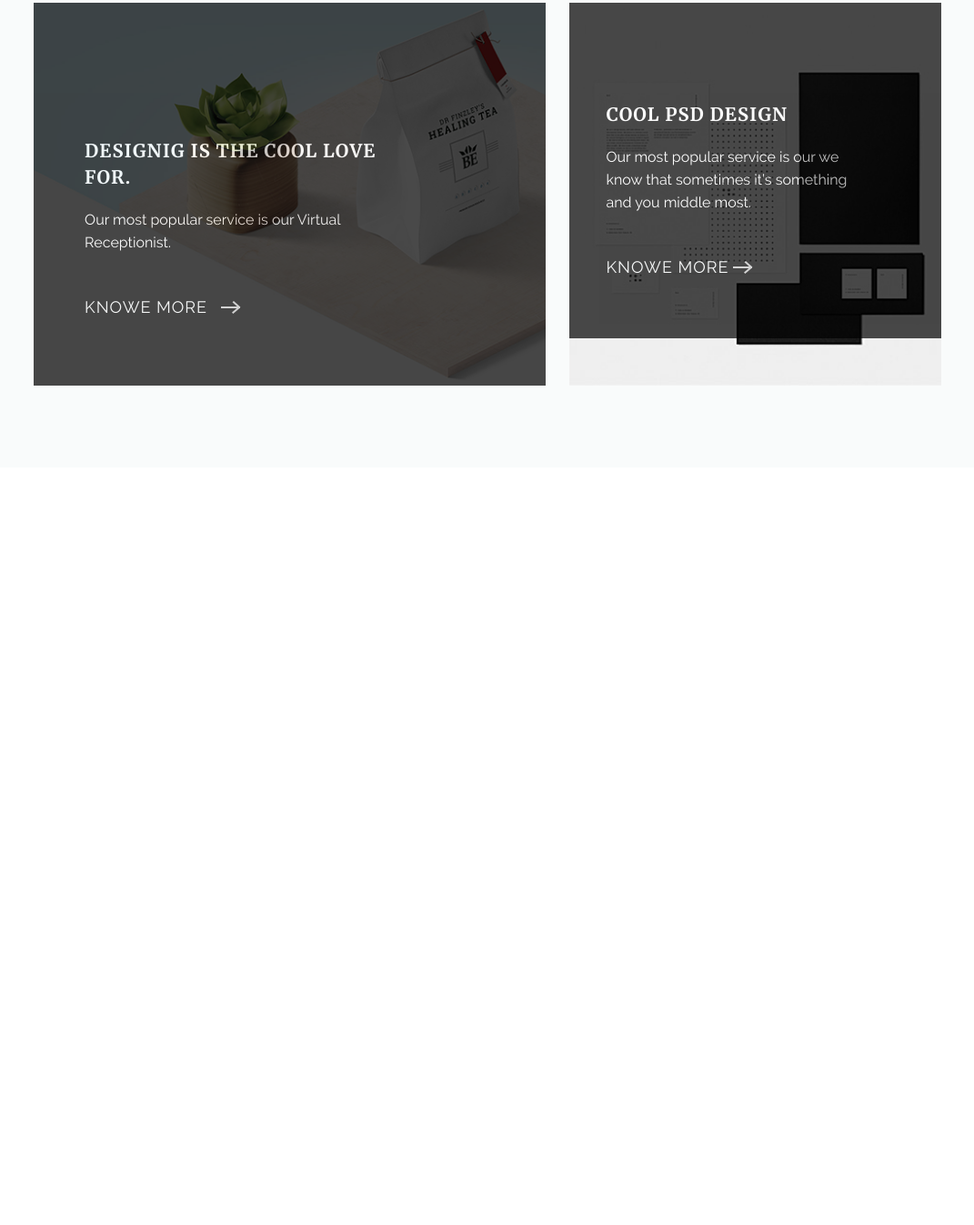
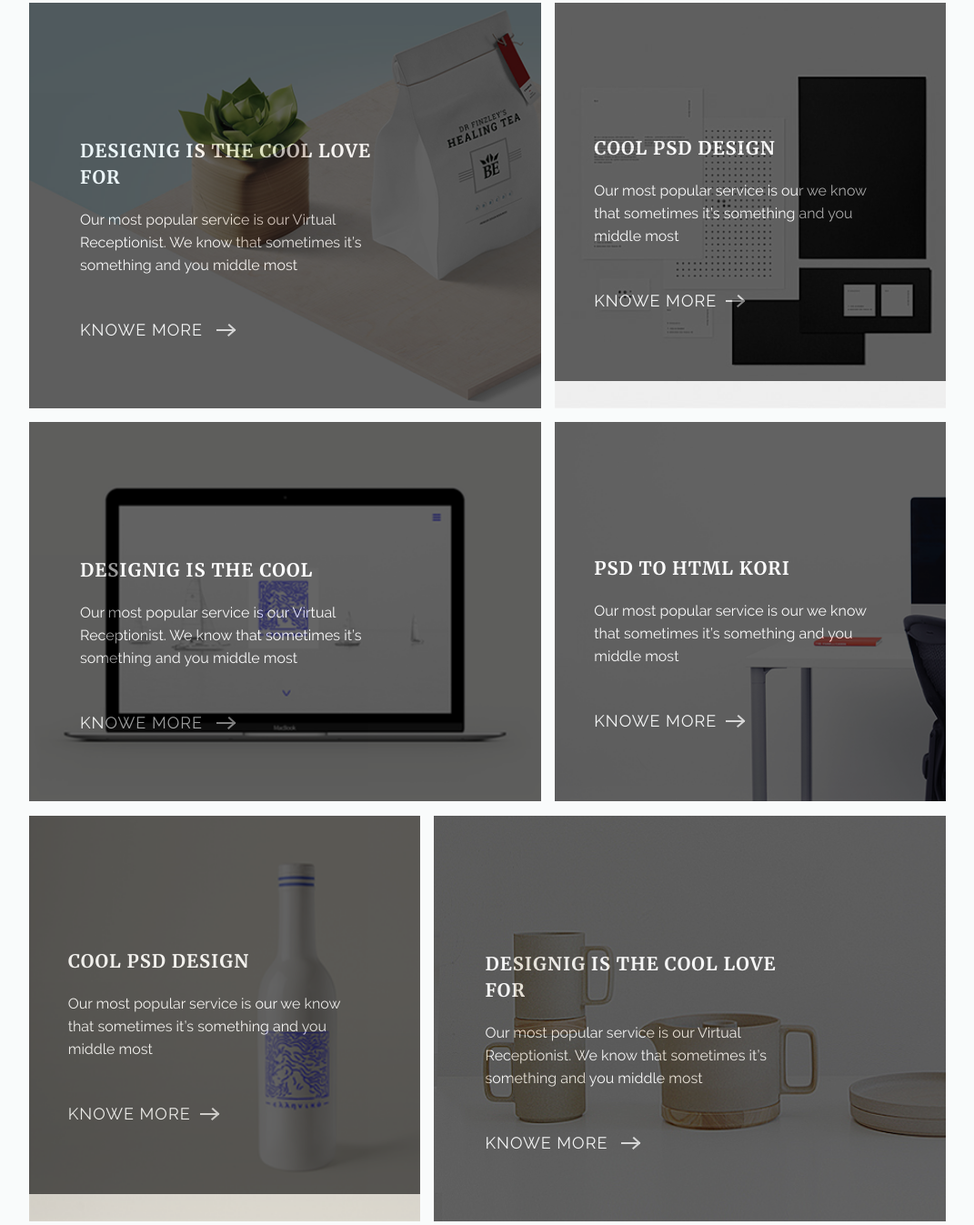
Before and after one commit to ArtemKazakevich/layoutShopno, a website: page src/index.html in a window 1280 px wide. Shown: the part 2947-4294 px from the top of the page at 91% size, without its empty margins (104-1175 px from the left). Before the commit the page ends 3461 px from the top, so only its background shows below. Drawn offline with nearby package versions, Linux system fonts and the light colour scheme; files that its build step writes are made by us from their sources; a web font is replaced by a local one.

Commit message:
saving your work

```diff
--- a/src/index.html
+++ b/src/index.html
@@ -115,23 +115,55 @@
     <p>LOREM IPSUM DOLOR SIT AMET EVENT LANDING TEMPLATE</p>
 
     <div class="services">
-
       <div class="background_virtual_receptionist">
-          <div class="background_sevices">
-            <h3>DESIGNIG IS THE COOL LOVE FOR.</h3>
-            <p>Our most popular service is our Virtual Receptionist.</p>
+        <div class="background_sevices_rectangle">
+          <h3>DESIGNIG IS THE COOL LOVE FOR</h3>
+          <p>Our most popular service is our Virtual Receptionist. We know that sometimes it’s something and you middle
+            most</p>
           <p><a href="#">KNOWE MORE</a></p>
         </div>
       </div>
-
       <div class="background_psd_design">
-          <div class="background_sevices">
+        <div class="background_sevices_square">
           <h3>COOL PSD DESIGN</h3>
-            <p>Our most popular service is our we know that sometimes it’s something and you middle most.</p>
+          <p>Our most popular service is our we know that sometimes it’s something and you middle most</p>
           <p><a href="#">KNOWE MORE</a></p>
         </div>
       </div>
+    </div>
 
+    <div class="services">
+      <div class="background_virtual_receptionist_two">
+        <div class="background_sevices_rectangle">
+          <h3>DESIGNIG IS THE COOL</h3>
+          <p>Our most popular service is our Virtual Receptionist. We know that sometimes it’s something and you middle most</p>
+          <p><a href="#">KNOWE MORE</a></p>
+        </div>
+      </div>
+      <div class="background_psd_html">
+        <div class="background_sevices_square">
+          <h3>PSD TO HTML KORI</h3>
+          <p>Our most popular service is our we know that sometimes it’s something and you middle most</p>
+          <p><a href="#">KNOWE MORE</a></p>
+        </div>
+      </div>
+    </div>
+
+    <div class="services">
+      <div class="background_psd_design_two">
+        <div class="background_sevices_square">
+          <h3>COOL PSD DESIGN</h3>
+          <p>Our most popular service is our we know that sometimes it’s something and you middle most</p>
+          <p><a href="#">KNOWE MORE</a></p>
+        </div>
+      </div>
+      <div class="background_virtual_receptionist_three">
+        <div class="background_sevices_rectangle">
+          <h3>DESIGNIG IS THE COOL LOVE FOR</h3>
+          <p>Our most popular service is our Virtual Receptionist. We know that sometimes it’s something and you middle most</p>
+          <p><a href="#">KNOWE MORE</a></p>
+        </div>
+      </div>
     </div>
 
   </section>
--- a/src/styles/styles.scss
+++ b/src/styles/styles.scss
@@ -242,10 +242,11 @@ header button {
   text-align: center;
 }
 .services{
+  margin-top: 1.5%;
   display: flex;
   justify-content: space-around;
 }
-.background_sevices h3 {
+.services h3 {
   margin-top: 25%;
   font-size: 1.25rem;
   letter-spacing: 0.0625rem;
@@ -254,7 +255,7 @@ header button {
   font-family: "Merriweather";
   font-weight: bold;
 }
-.background_sevices p {
+.services p {
   font-size: 1rem;
   letter-spacing: 0;
   line-height: 1.5625rem;
@@ -262,7 +263,7 @@ header button {
   font-family: "Raleway";
   text-align: left;
 }
-.background_sevices a{
+.services a{
   font-size: 1.125rem;
   letter-spacing: 0.0625rem;
   line-height: 5.3125rem;
@@ -273,19 +274,43 @@ header button {
   padding-right: 10%;
   background: url(../img/most_service/go_over.png) no-repeat right center;
 }
-.background_sevices{
+.background_sevices_rectangle{
   background-color: #000000;
-  opacity: 0.7;
+  opacity: 0.6;
   padding: 10% 25% 5% 10%;
+}
+.background_sevices_square{
+  background-color: #000000;
+  opacity: 0.6;
+  padding: 15% 15% 7% 10%;
 }
 .background_virtual_receptionist{
   width: 55%;
   background: url(../img/most_service/blog-1.png) no-repeat;
   background-size: cover;
 }
-
 .background_psd_design{
-  width: 40%;
+  width: 42%;
   background: url(../img/most_service/blog-2.png) no-repeat;
   background-size: cover;
 }
+.background_virtual_receptionist_two{
+  width: 55%;
+  background: url(../img/most_service/blog-3.png) no-repeat;
+  background-size: cover;
+}
+.background_psd_html{
+  width: 42%;
+  background: url(../img/most_service/blog-4.png) no-repeat;
+  background-size: cover;
+}
+.background_psd_design_two{
+  width: 42%;
+  background: url(../img/most_service/blog-5.png) no-repeat;
+  background-size: cover;
+}
+.background_virtual_receptionist_three{
+  width: 55%;
+  background: url(../img/most_service/blog-6.png) no-repeat;
+  background-size: cover;
+}
```
Also changed, not shown: build/index.html, build/styles/styles.css. Lines whose indentation alone changed are shown as unchanged.
